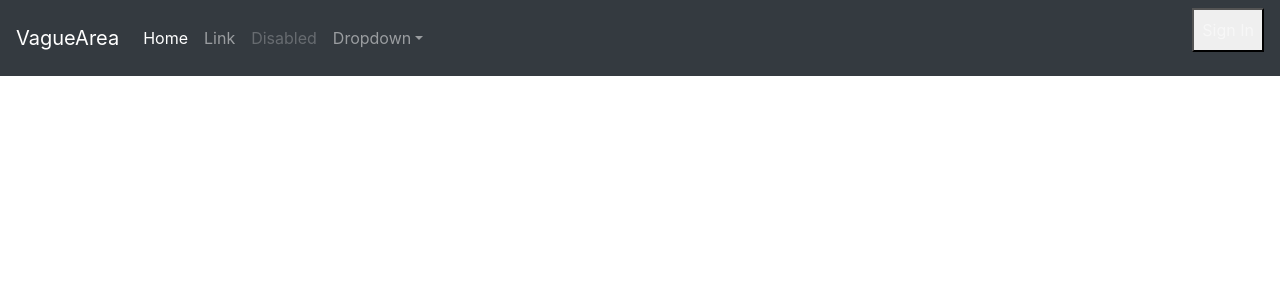
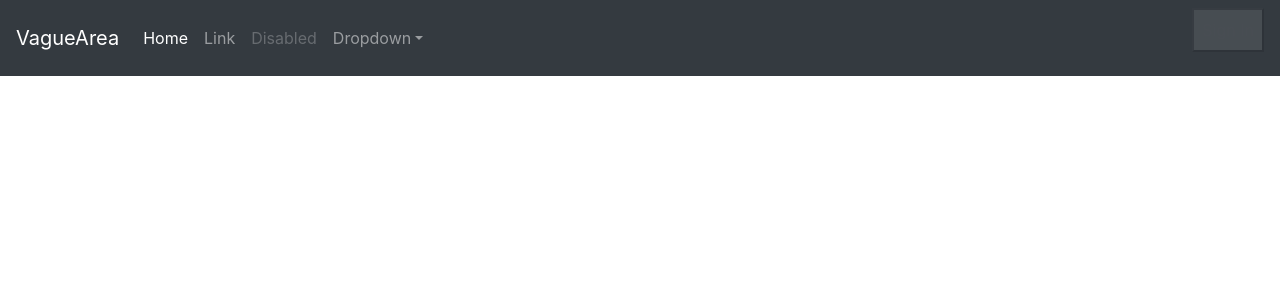
Before and after one commit to KardashianHCS/Fun-Scripting-, a Flask app: page / in a window 1280 px wide. Shown: the top 300 px of the page. Run offline with Flask 2, Linux system fonts and the light colour scheme; some libraries are stand-ins or nearby versions.

Commit message:
add bootstrap and navbar

```diff
--- a/templates/index.htm
+++ b/templates/index.htm
@@ -30,7 +30,7 @@
     </ul>
     <form action="/signin">
     <ul class="navbar-nav navbar-right">
-      <li class="nav-item"><button class="nav-link">Sign In</button></li>
+      <li class="nav-item"><button class="nav-link" style="opacity: 0.1;">Sign In</button></li>
     </ul>
     </form>
   </div>
```
